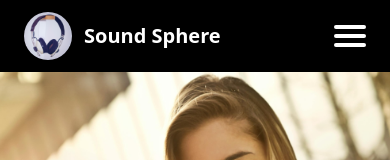
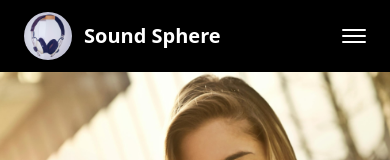
Before and after one commit to Aayush259/E-Commerce, a React (Vite) app: page / in a window 390 px wide. Shown: the top 160 px of the page. Built offline with nearby package versions, Linux system fonts and the light colour scheme.

Commit message:
Reduce hamburger size

```diff
--- a/src/components/Nav.jsx
+++ b/src/components/Nav.jsx
@@ -81,13 +81,13 @@ export default function Nav() {
                 onClick={handleHamburgerClick}
             >
                 <div
-                    className={`w-8 h-1 bg-white rounded duration-300 ${hamActive ? "rotate-45 translate-y-2" : ""}`}
+                    className={`w-6 h-[2px] bg-white rounded duration-300 ${hamActive ? "rotate-45 translate-y-2" : ""}`}
                 ></div>
                 <div
-                    className={`w-8 h-1 my-[5px] bg-white rounded duration-300 ${hamActive ? "opacity-0" : ""}`}
+                    className={`w-6 h-[2px] my-[4px] bg-white rounded duration-300 ${hamActive ? "opacity-0" : ""}`}
                 ></div>
                 <div
-                    className={`w-8 h-1 bg-white rounded duration-300 ${hamActive ? "-rotate-45 -translate-y-[10px]" : ""}`}
+                    className={`w-6 h-[2px] bg-white rounded duration-300 ${hamActive ? "-rotate-45 -translate-y-[4px]" : ""}`}
                 ></div>
             </button>
 
```
